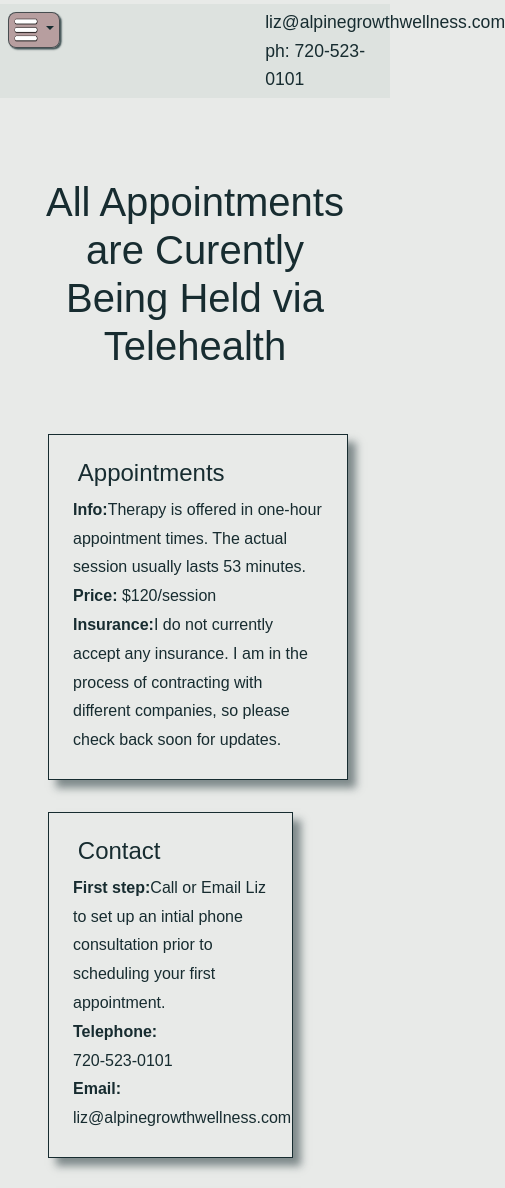
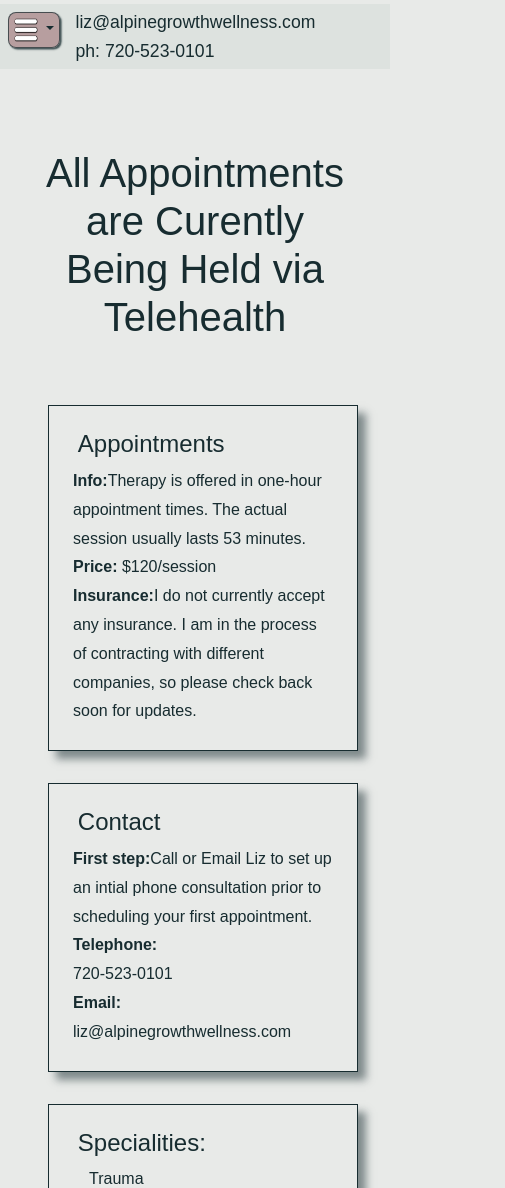
Before and after one commit to ljquann/Alpine-Growth-Wellness, a plain HTML site: page services.html in a window 390 px wide. Shown: the part 88-1276 px from the top of the page, 505 px wide, since content can reach past the window. Drawn offline with nearby package versions, Linux system fonts and the light colour scheme; a web font is replaced by a local one.

Commit message:
Update style.css

```diff
--- a/src/style.css
+++ b/src/style.css
@@ -91,7 +91,6 @@ nav {
   margin: 1% 2%;
   padding: 0;
   font-size: 1.1em;
-  max-width: 30%;
 }
 .container {
   margin: 0%;
@@ -156,7 +155,6 @@ nav {
   border: 1px solid rgba(23, 44, 48, 1);
   box-shadow: 0.5em 0.5em 0.5em rgba(23, 44, 48, 0.5);
   margin: 1em;
-  min-width: 300px;
   padding: 1.5em;
   width: 30%;
 }
@@ -225,7 +223,7 @@ button:hover {
     flex-direction: column;
   }
   .contact {
-    width: 75%;
+    width: 95%;
   }
   .headshot {
     display: block;
@@ -234,14 +232,14 @@ button:hover {
     max-height: 60%;
   }
   .pricing {
-    width: 75%;
+    width: 95%;
   }
   .service-body {
     flex-direction: column;
     justify-content: center;
   }
   .specialties {
-    width: 75%;
+    width: 95%;
   }
 }
 @media screen and (max-width: 659px) {
@@ -303,6 +301,9 @@ button:hover {
   h4 {
     font-size: 1.2em;
   }
+  nav {
+    justify-content: flex-start;
+  }
   .bio {
     margin: 0;
     padding: 0;
@@ -312,6 +313,7 @@ button:hover {
   }
   .dropdown {
     margin-left: 2%;
+    margin-right: 2%;
   }
   .footer-flex {
     flex-direction: column;
@@ -336,4 +338,7 @@ button:hover {
   .dropbtn {
     display: none;
   }
+  .pricing {
+    min-width: 300px;
+  }
 }
```
